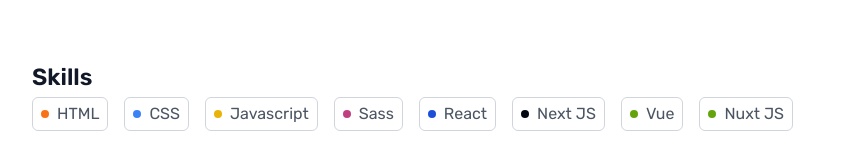
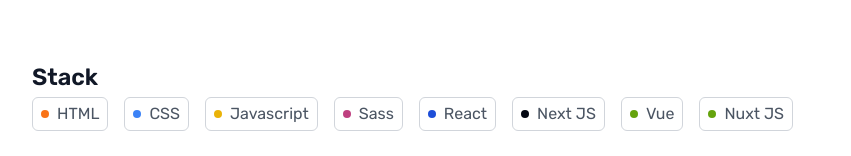
Before and after one commit to ClodoaldoDantas/portfolio, a Next.js app: page / in a window 1280 px wide. Shown: the part 391-547 px from the top of the page, without its empty margins (208-1059 px from the left). Built offline with nearby package versions, Linux system fonts and the light colour scheme.

Commit message:
feat: update skills section header

```diff
--- a/src/partials/skills/index.tsx
+++ b/src/partials/skills/index.tsx
@@ -16,7 +16,7 @@
 export function Skills() {
   return (
     <Section>
-      <h2>Skills</h2>
+      <h2>Stack</h2>
 
       <div className={styles.flex}>
         {items.map((item) => (
```
